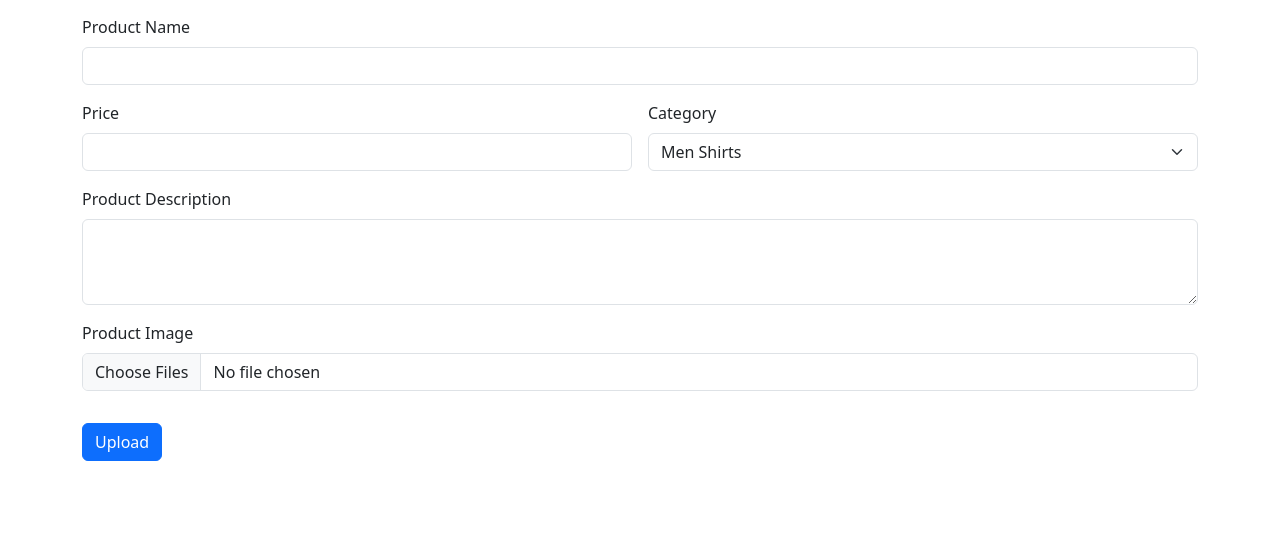
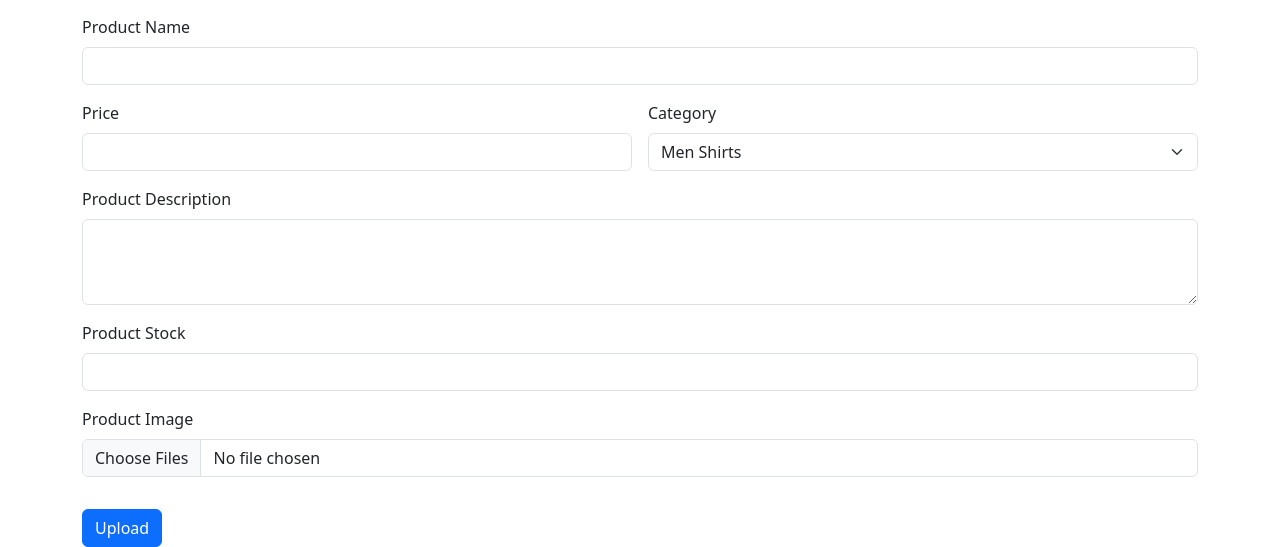
Before and after one commit to mzaman21/Product-Retrieval-by-Image-Recognition-, a Django app: page /product_add/ in a window 1280 px wide. Shown: the part 281-828 px from the top of the page. Before the commit the page ends 742 px from the top, so only its background shows below. Run offline with Django 4.2, Linux system fonts and the light colour scheme.

Commit message:
Product addition and retrieval

```diff
--- a/app/models.py
+++ b/app/models.py
@@ -21,7 +21,7 @@ class Product(models.Model):
     Product_Price = models.CharField(max_length=20)
     Product_Category = models.CharField(max_length=20)
     Product_Description = models.TextField(max_length=50)
-    Product_Thumbnail = models.ImageField(blank=True)
+    Product_Stock = models.IntegerField(default=0)
     Product_Brand = models.ForeignKey(Brand, on_delete=models.CASCADE)
 
     def __str__(self):
--- a/app/templates/product_add.html
+++ b/app/templates/product_add.html
@@ -12,7 +12,7 @@
       <img src="{%static 'brand_register.png' %}" width="200" height="200">
     <h1>Add New Product</h1>
     <p>Add new product to your store</p>
-    <form class="row g-3" action="/prduct_add/" method="POST" enctype="multipart/form-data">{% csrf_token %}
+    <form class="row g-3" action="/product_add/" method="POST" enctype="multipart/form-data">{% csrf_token %}
         <div class="col-md-0">
         <label for="productname" class="form-label">Product Name</label>
         <input type="text" class="form-control" id="productname" name="Product_Name">
@@ -31,8 +31,12 @@
         </select>
       </div>
       <div class="col-12">
-       <label for="prodcutdescription" class="form-label">Product Description</label>
-       <textarea class="form-control" id="prodcutdescription"  name="Product_Description"  rows="3"></textarea>
+       <label for="productdescription" class="form-label">Product Description</label>
+       <textarea class="form-control" id="productdescription"  name="Product_Description"  rows="3"></textarea>
+      </div>
+      <div class="col-12">
+       <label for="productstock" class="form-label">Product Stock</label>
+       <input type="number" class="form-control" id="productprice" name="Product_Stock">
       </div>
       <div class="mb-3">
           <label for="productimage" class="form-label">Product Image</label>
--- a/app/urls.py
+++ b/app/urls.py
@@ -8,5 +8,5 @@ urlpatterns = [
     path('brand_register/', views.brand_register, name='brand_register'),
     path('brand_login/', views.brand_login, name='brand_login'),
     path('brand_dashboard/', views.brand_dashboard, name='brand_dashboard'),
-    path('product_add/',views.prduct_add,name='product_add')
+    path('product_add/',views.product_add,name='product_add')
 ]
--- a/app/views.py
+++ b/app/views.py
@@ -1,5 +1,5 @@
 from django.shortcuts import render,redirect
-from .models import Brand
+from .models import Brand,Product,PImage
 from django.http import HttpResponse
 from django.shortcuts import render
 from .forms import BrandForm
@@ -27,11 +27,14 @@ def brand_login(request):
     if request.method=='POST':
         brand_email = request.POST['brand_email']
         brand_password = request.POST['brand_password']
-        brand = Brand.objects.filter(Brand_Email=brand_email,Brand_Password=brand_password).values()
-        print(brand)
-        if brand.exists():
-            print("in if")
-            return redirect('brand_dashboard')
+        brands = Brand.objects.filter(Brand_Email=brand_email,Brand_Password=brand_password)
+
+        if brands.exists():
+           for brand in brands:
+               BrandId = brand.id
+           response = redirect('brand_dashboard')
+           response.set_cookie('Brand_ID',BrandId)
+           return response
         else:
             print("fail")
             messages.error(request,"Brand Credentials")
@@ -40,8 +43,39 @@ def brand_login(request):
     return render(request,'brand_login.html')
 
 def brand_dashboard(request):
-    return render (request,"brand_dashboard.html")
 
-def prduct_add(request):
+    BrandId = request.COOKIES['Brand_ID']
+    brands = Brand.objects.filter(id=BrandId)
+    print(brands)
+    for brand in brands:
+        CBrand = Brand(Brand_Name=brand.Brand_Name, Brand_Email=brand.Brand_Email, Brand_Password=brand.Brand_Password,
+                       Brand_Address=brand.Brand_Address, Brand_City=brand.Brand_City, Brand_State=brand.Brand_State,
+                       Brand_Zip=brand.Brand_Zip, Brands_Logo=brand.Brands_Logo)
+
+    print(CBrand.Brand_State)
+    Brand_Products = Product.objects.filter(Product_Brand__Brand_Name__contains=CBrand.Brand_Name)
+    print(CBrand)
+    print(Brand_Products)
+    context = {
+        'BProducts': Brand_Products
+    }
+    return render (request,"brand_dashboard.html",context)
+
+def product_add(request):
+    if request.method=='POST':
+        Product_name = request.POST.get("Product_Name")
+        Product_price = request.POST.get("Product_Price")
+        Product_category = request.POST.get("Product_Category")
+        Product_description = request.POST.get("Product_Description")
+        Product_stock = request.POST.get("Product_Stock")
+        Product_images = request.FILES.getlist("Product_Image")
+        BrandId = request.COOKIES['Brand_ID']
+        brands = Brand.objects.filter(id=BrandId)
+        for brand in brands:
+            New_Product = Product(Product_Name=Product_name,Product_Price=Product_price,Product_Category=Product_category,Product_Description=Product_description,Product_Stock=Product_stock,Product_Brand=brand)
+        New_Product.save()
+        for image in Product_images:
+            PImage(Product=New_Product,Product_Image=image).save()
+        return redirect('brand_dashboard')
 
     return render(request,"product_add.html")
```
Also changed, not shown: app/templates/brand_dashboard.html (+39 -9 lines), app/migrations/0012_remove_product_product_thumbnail_and_more.py (added), app/migrations/0013_alter_product_product_stock.py (added), db.sqlite3, media/Product_Images/533-1_1024x1024.png (added), media/Product_Images/533-1_1024x1024_8ec2CmR.png (added), media/Product_Images/533-1_1024x1024_N4tQVCG.png (added), media/Product_Images/stylish-men-03-kurta-pajama-collection-tf-1054-_1_.png (added), media/Product_Images/stylish-men-03-kurta-pajama-collection-tf-1054-_1__h6882V9.png (added), 1 other file.
